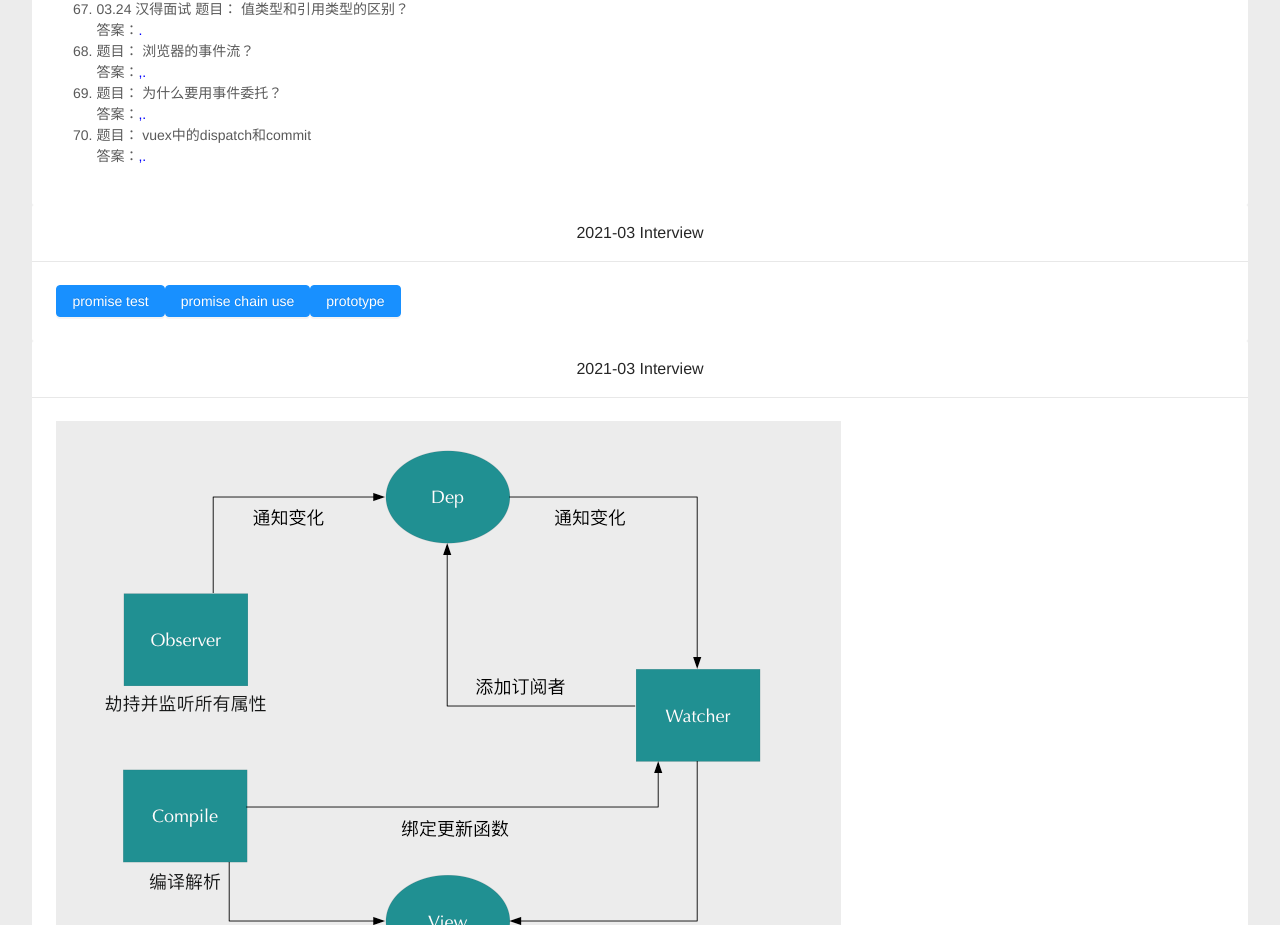
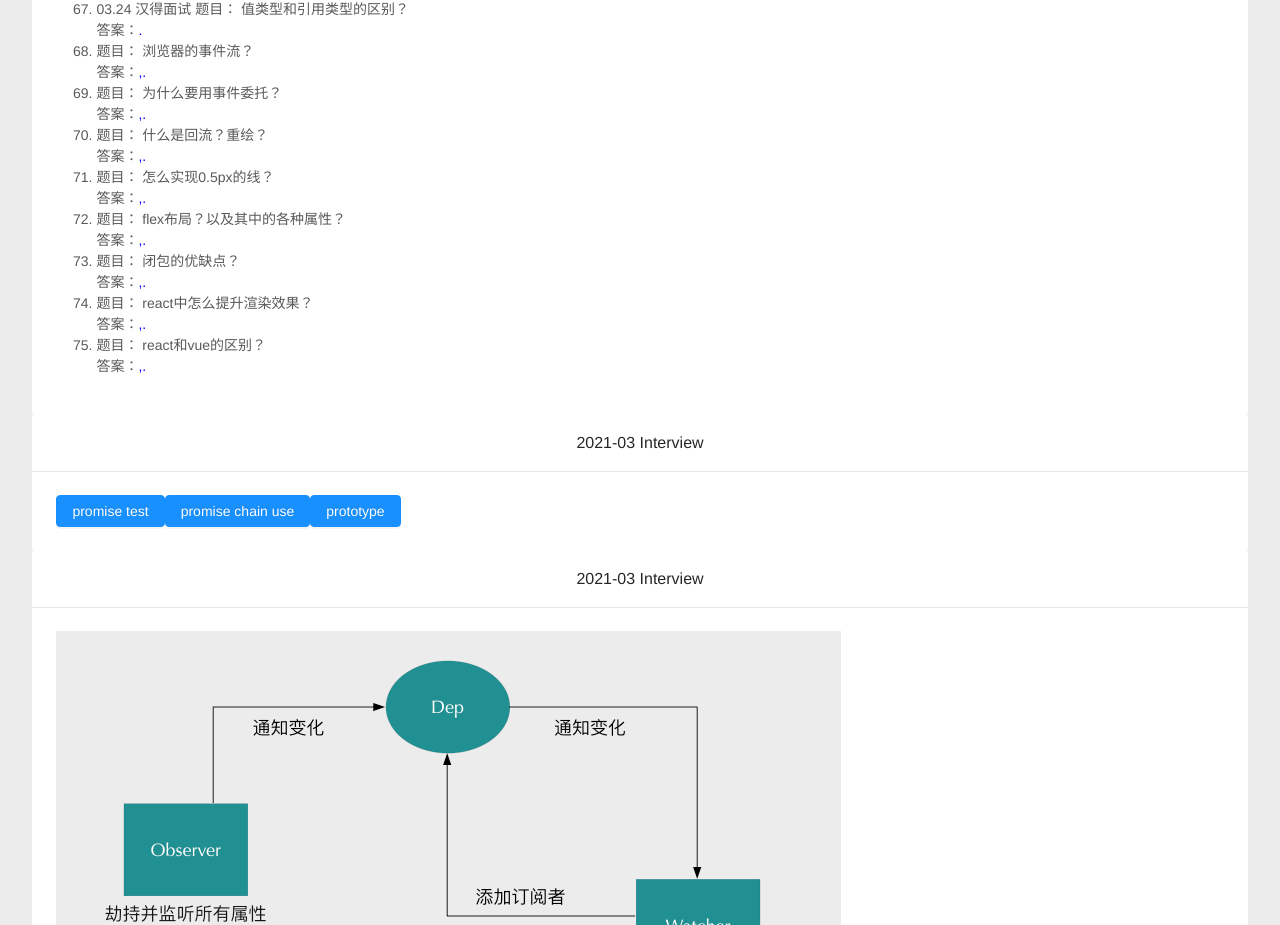
Before and after one commit to jackluotong/vue_project, a Vue app: page /March in a window 1280 px wide. Shown: the part 3017-3942 px from the top of the page. Built offline with nearby package versions, Linux system fonts and the light colour scheme.

Commit message:
add react,flex,reflow,repant.

```diff
--- a/src/components/Interview/March.vue
+++ b/src/components/Interview/March.vue
@@ -145,8 +145,12 @@ export default {
         { title: '03.24 汉得面试', name: '值类型和引用类型的区别？', answer: ''},
         { name: '浏览器的事件流？', answer: ',' },
         { name: '为什么要用事件委托？', answer: ',' },
-        { name: 'vuex中的dispatch和commit', answer: ',' },
-
+        { name: '什么是回流？重绘？', answer: ',' },
+        { name: ' 怎么实现0.5px的线？', answer: ',' },
+        { name: 'flex布局？以及其中的各种属性？', answer: ',' },
+        { name: '闭包的优缺点？', answer: ',' },
+        { name: 'react中怎么提升渲染效果？', answer: ',' },
+        { name: 'react和vue的区别？', answer: ',' },
       ],
       img: require('../../assets/mvvm.png')//做图片动态绑定的时候需要用require
     }
```
